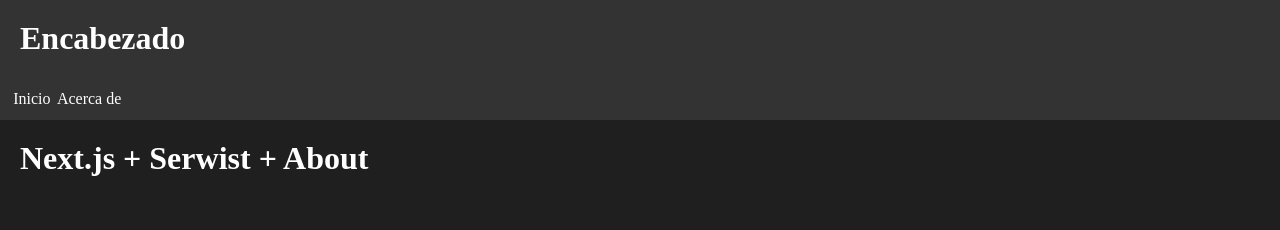
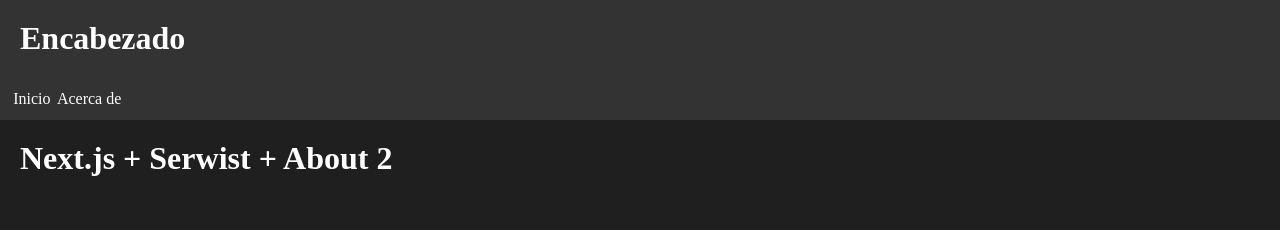
Before and after one commit to Lucascn21/nuestra-pwa-v2, a Next.js app: page /about in a window 1280 px wide. Shown: the top 230 px of the page. Built offline with nearby package versions, Linux system fonts and the light colour scheme.

Commit message:
test final vercel

```diff
--- a/app/about/page.tsx
+++ b/app/about/page.tsx
@@ -7,7 +7,7 @@
 export default function Page() {
   return (
     <>
-      <h1>Next.js + Serwist + About </h1>
+      <h1>Next.js + Serwist + About 2</h1>
     </>
   );
 }
```
